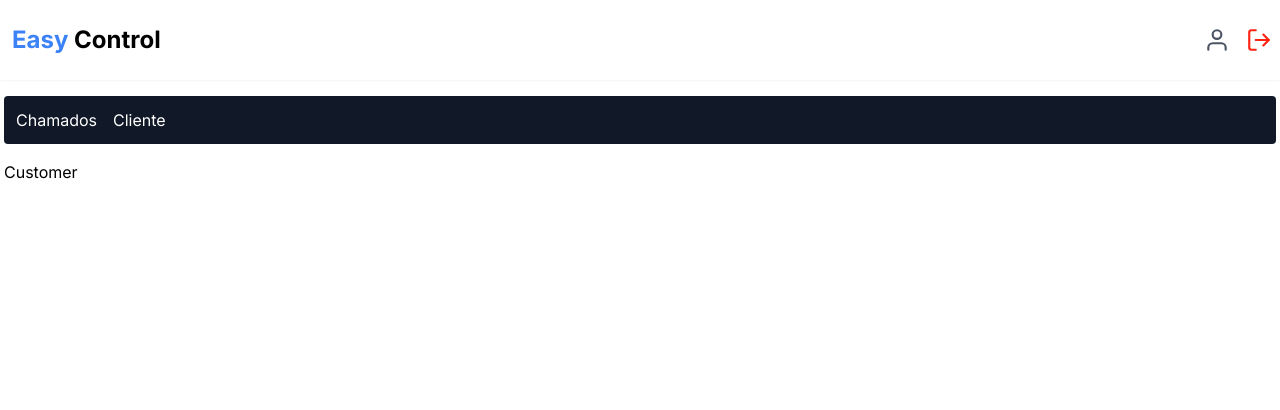
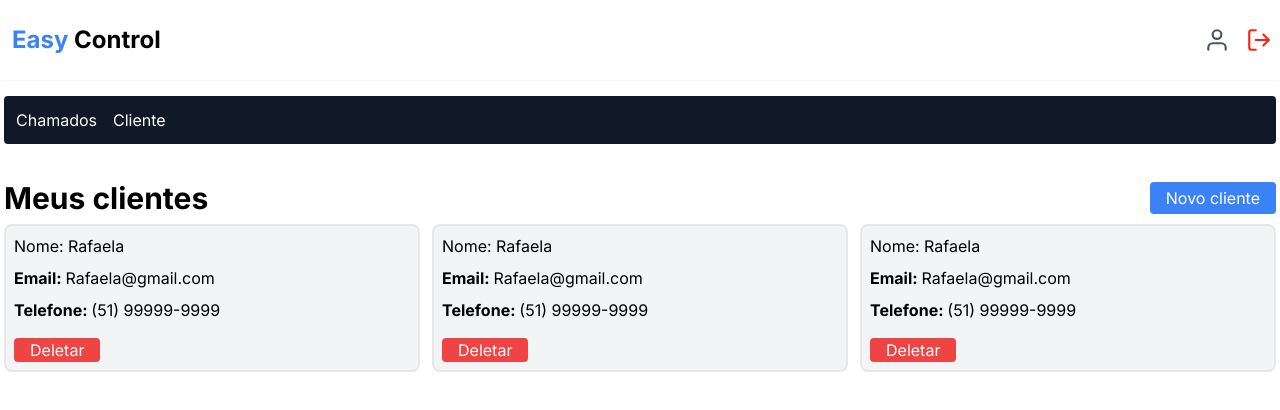
Before and after one commit to 89fernando/easy-control, a Next.js app: page /dashboard/customer in a window 1280 px wide. Shown: the top 410 px of the page. Built offline with nearby package versions, Linux system fonts and the light colour scheme; no server answers; sample sign-in values are in the browser's storage.

Commit message:
Create customer page

```diff
--- /dev/null
+++ b/src/app/dashboard/customer/components/card/index.tsx
@@ -0,0 +1,12 @@
+export function CardCustomer(){
+    return(
+        <article className="flex flex-col bg-gray-100 border-2 p-2 rounded-lg gap-2 hover:scale-105 duration-300">
+            <h2>Nome: Rafaela</h2>
+            <p><a className="font-bold">Email: </a>Rafaela@gmail.com</p>
+            <p><a className="font-bold">Telefone: </a>(51) 99999-9999</p>
+            <button className="bg-red-500 text-white px-4 rounded mt-2 self-start">
+                Deletar
+            </button>
+        </article>
+    )
+}
--- /dev/null
+++ b/src/app/dashboard/customer/new/page.tsx
@@ -0,0 +1,10 @@
+import { Container } from "@/components/container";
+
+export default function NewCustomer() {
+    return (
+        <Container>
+            <h1>Novo cliente</h1>
+        </Container>
+
+    )
+}
--- a/src/app/dashboard/customer/page.tsx
+++ b/src/app/dashboard/customer/page.tsx
@@ -1,7 +1,9 @@
 import { Container } from "@/components/container";
 import { authOptions } from "@/lib/auth";
 import { getServerSession } from "next-auth";
+import Link from "next/link";
 import { redirect } from "next/navigation";
+import { CardCustomer } from "./components/card";
 
 export default async function Customer(){
     const session = await getServerSession(authOptions);
@@ -11,10 +13,20 @@
     }
     return (
         <Container>
-            <main>
-                <div>
-                    <h1>Customer</h1>
+            <main className="mt-9 mb-2">
+                <div className="flex items-center justify-between">
+                    <h1 className="text-3xl font-bold">
+                        Meus clientes
+                    </h1>
+                    <Link href='/dashboard/customer/new' className="bg-blue-500 text-white px-4 py-1 rounded">
+                        Novo cliente
+                    </Link>
                 </div>
+                <section className="grid grid-cols-1 sm:grid-cols-2 lg:grid-cols-3 gap-3 mt-2">
+                    <CardCustomer />
+                    <CardCustomer />
+                    <CardCustomer />
+                </section>
             </main>
         </Container>
     )
```
